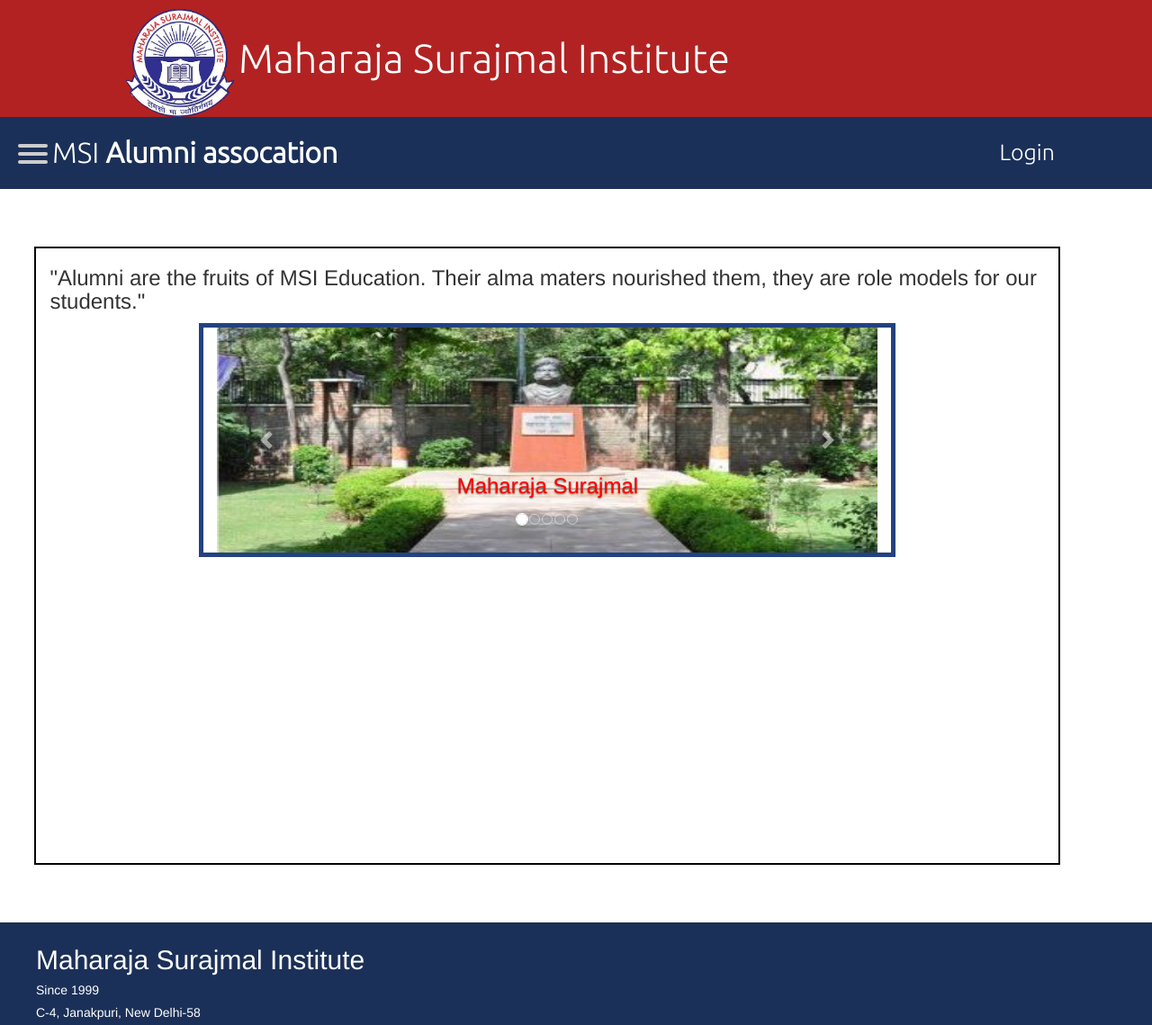
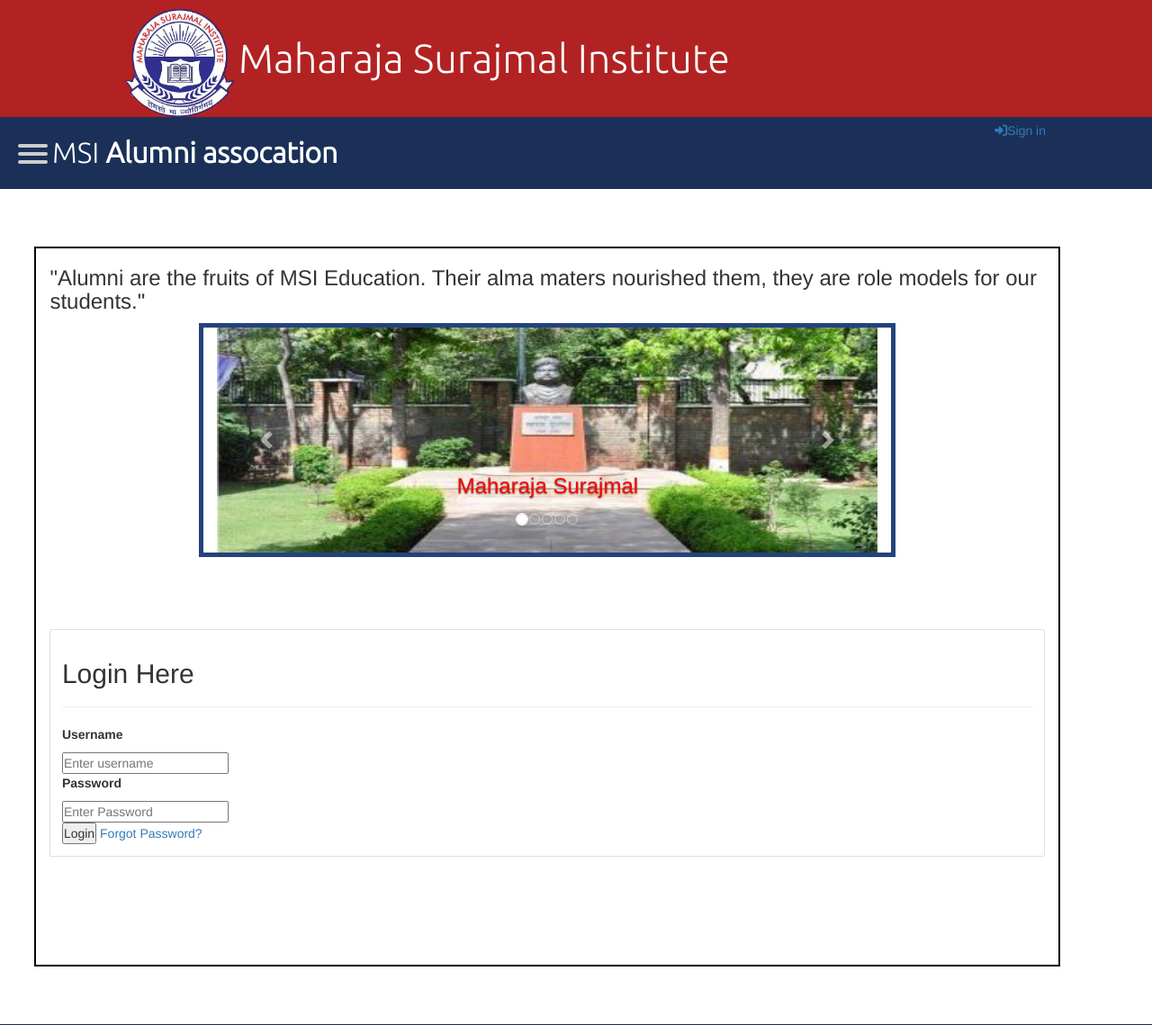
Before and after one commit to Megha2k/MSI-Alumni, a Django app: page / in a window 1280 px wide. Shown: the top 1139 px of the page at 90% size. Run offline with Django 3.2, Linux system fonts and the light colour scheme; some libraries are stand-ins or nearby versions.

Commit message:
msi_admin login

```diff
--- a/alumni_portal/alumni_app/views.py
+++ b/alumni_portal/alumni_app/views.py
@@ -1,10 +1,36 @@
 from django.shortcuts import render
 # from django.http import HttpResponse
+from django.http import HttpResponse, HttpResponseRedirect
 from alumni_app.forms import notice_form
 from alumni_app.models import notice_model
+from django.contrib.auth.models import User
+from django.contrib.auth import login, authenticate, logout
+from django.contrib.auth.decorators import login_required
+def index(request):
+	if request.method == "POST":
 
-def index(request):
-	return render(request, 'alumni_app/index.html')
+		if 'login_form' in request.POST:
+
+			username = request.POST["username"]
+			password = request.POST["password"]
+
+			user = authenticate(username=username, password=password)
+
+			if user and user.is_staff:
+				login(request,user)
+				return HttpResponseRedirect("/notice")
+
+			else:
+				return render(request,'index.html',{"status":"Invalid username or password!"})
+	else:
+
+		return render(request, 'alumni_app/index.html')
+
+
+@login_required
+def user_logout(request):
+	logout(request)
+	return HttpResponseRedirect("/homepage")
 
 def bca_placement(request):
 	return render(request, 'alumni_app/bca_placement.html')
--- a/alumni_portal/alumni_portal/urls.py
+++ b/alumni_portal/alumni_portal/urls.py
@@ -29,5 +29,7 @@ urlpatterns = [
     path('achievements/', views.achievements, name='achievements'),
     path('notice/', views.notice, name='notice'),
     path('msi_admin/', views.msi_admin, name='msi_admin'),
+    url(r'^homepage',views.index,name='homepage'),
+    url(r'^user_logout',views.user_logout,name='user_logout'),
 
 ]+static(settings.MEDIA_URL, document_root=settings.MEDIA_ROOT)
--- a/alumni_portal/templates/alumni_app/base.html
+++ b/alumni_portal/templates/alumni_app/base.html
@@ -71,7 +71,7 @@
 							  <button class="dropbtn" onclick="myFunction()">Placement &nbsp;<i class="fa fa-caret-down"></i>
 							  </button>
 							  <div class="dropdown-content" id="myDropdown">
-							    <a href={% url 'bca_placement' %}>BCA</a>
+							    <a href="{% url 'bca_placement' %}">BCA</a>
 							    <a href="#">BBA</a>
 							    <a href="#">B.Com</a>
 							    <a href="#">B.Ed</a>
@@ -87,7 +87,15 @@
 			</div>
 
 			<ul class="login">
-				<a href="#"><li>Login</li></a>
+				{% if user.is_authenticated %}
+				<li class="nav-item">
+				  <a class= "nav-link" href="{% url 'user_logout' %}"><i class = "fas fa-sign-out-alt"></i>Sign out</a>
+				</li>
+				{% else %}
+				<li class="nav-item">
+				  <a class= "nav-link" href="{% url 'homepage' %} #loginID" ><i class = "fas fa-sign-in-alt"></i>Sign in</a>
+				</li>
+				{% endif %}
 			</ul>
 		</div>
 	</div>
--- a/alumni_portal/templates/alumni_app/index.html
+++ b/alumni_portal/templates/alumni_app/index.html
@@ -62,7 +62,25 @@
 
     </div>
 </div>
+<br><br><br><br>
+<div class="card " id="loginID">
+    <div class="card-body">
+        <h2 class="card-title">Login Here</h2>
+        <hr>
+        <form action="" method="POST" onsubmit="return validate()" name="login_form">
+          {% csrf_token %}
+          <p><b>Username</b></p>
+          <input id="uname" type="text" name="username" placeholder="Enter username" required="required">
+          <div id="name_error" class="name_c_error"></div>
+          <p><b>Password</b></p>
+          <input id="pass" type="password" name="password" placeholder="Enter Password" required="required">
+          <div id="pass_error" class="pass_c_error"></div>
+          <input type="submit" name="login_form" value="Login">
+          <a href="#">Forgot Password?</a>
+        </form>
 
+    </div>
+</div>
 
-<br><br><br><br><br><br><br><br><br><br><br><br><br><br><br><br><br>
+<br><br><br><br><br><br>
 {% endblock %}
--- a/alumni_portal/templates/alumni_app/notice.html
+++ b/alumni_portal/templates/alumni_app/notice.html
@@ -17,5 +17,10 @@
   		</ul>
 	</div>
 	</center>
+	<script type="text/javascript">
+		$(document).ready(function(){
+			$(this).scrollTop(0);
+		})
+	</script>
 
 {% endblock %}
```
